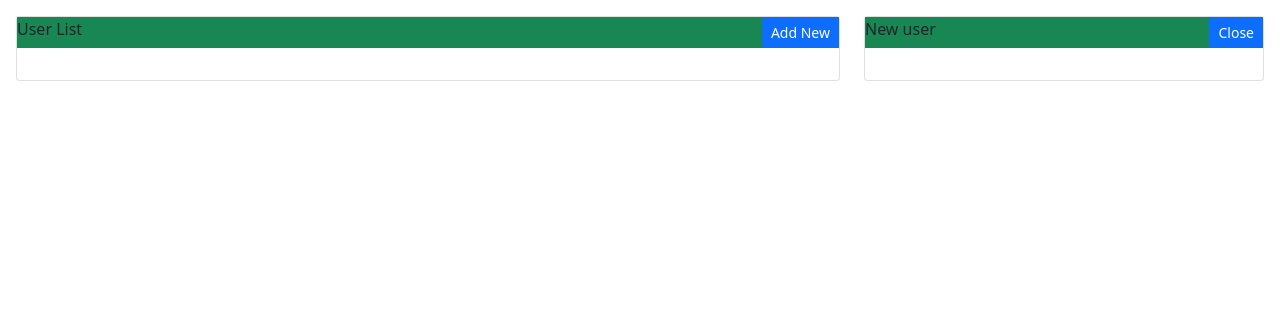
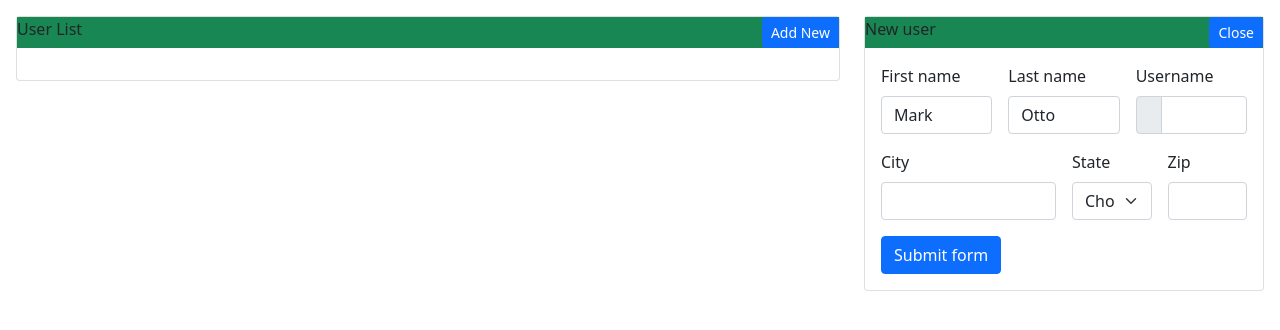
Before and after one commit to Avenkatesh1/Angular_JSON-CRUD, an Angular app: page / in a window 1280 px wide. Shown: the top 330 px of the page. Built offline with nearby package versions, Linux system fonts and the light colour scheme.

Commit message:
I Have create an form usind reactive form validation

```diff
--- a/db.json
+++ b/db.json
@@ -1,22 +1,26 @@
 {
     "user":[
-        {"userId":101, "userName":"Venkatesh"},
-        {"userId":102, "userName":"Sthish"},
-        {"userId":103, "userName":"Nandini"},
-        {"userId":104, "userName":"Raju"},
-        {"userId":105, "userName":"Amma"}
+        {"userId":101, "userName":"Venkatesh", "FName":"ABC", "LName":"ABC", "City":"BLR", "State":"KA", "Pincode":560029},
+        {"userId":102, "userName":"Sthish", "FName":"ABC", "LName":"ABC", "City":"BLR", "State":"KA", "Pincode":560029},
+        {"userId":103, "userName":"Nandini", "FName":"ABC", "LName":"ABC", "City":"BLR", "State":"KA", "Pincode":560029},
+        {"userId":104, "userName":"Raju", "FName":"ABC", "LName":"ABC", "City":"BLR", "State":"KA", "Pincode":560029},
+        {"userId":105, "userName":"Amma", "FName":"ABC", "LName":"ABC", "City":"BLR", "State":"KA", "Pincode":560029}
     ],
-    "cityList":["Bangalore", "Hydharabad", "Pune", "Maharastra"],
+    "cityList":["Bangalore", "Hydharabad", "Pune", "Andhrapradesh"],
+    "stateList":["KA", "TL", "MH", "AP"],
     "createList":{
         "result":"true",
-        "data":{"userId":101, "userName":"Venkatesh"}
+        "data":{"userId":101, "userName":"Venkatesh", "FName":"ABC", "LName":"ABC", "City":"BLR", "State":"KA", "Pincode":560029}
+
     },
     "updateList":{
         "result":"true",
-        "data":{"userId":102, "userName":"Venkat"}
+        "data":{"userId":101, "userName":"Venkatesh", "FName":"ABC", "LName":"ABC", "City":"BLR", "State":"KA", "Pincode":560029}
+
     },
     "deleteList":{
         "result":"true",
-        "data":{"userId":103, "userName":"Venky"}
+        "data":{"userId":101, "userName":"Venkatesh", "FName":"ABC", "LName":"ABC", "City":"BLR", "State":"KA", "Pincode":560029}
+
     }
 }
--- a/src/app/app.component.html
+++ b/src/app/app.component.html
@@ -31,9 +31,60 @@
                 </div>
             </div>
             <div class="card-body">
-                <table>
 
-                </table>
+                    <form class="row g-3 needs-validation" novalidate>
+                        <div class="col-md-4">
+                          <label for="validationCustom01" class="form-label">First name</label>
+                          <input type="text" class="form-control" id="validationCustom01" value="Mark" required>
+                          <div class="valid-feedback">
+                            Looks good!
+                          </div>
+                        </div>
+                        <div class="col-md-4">
+                          <label for="validationCustom02" class="form-label">Last name</label>
+                          <input type="text" class="form-control" id="validationCustom02" value="Otto" required>
+                          <div class="valid-feedback">
+                            Looks good!
+                          </div>
+                        </div>
+                        <div class="col-md-4">
+                          <label for="validationCustomUsername" class="form-label">Username</label>
+                          <div class="input-group has-validation">
+                            <span class="input-group-text" id="inputGroupPrepend"></span>
+                            <input type="text" class="form-control" id="validationCustomUsername" aria-describedby="inputGroupPrepend" required>
+                            <div class="invalid-feedback">
+                              Please choose a username.
+                            </div>
+                          </div>
+                        </div>
+                        <div class="col-md-6">
+                          <label for="validationCustom03" class="form-label">City</label>
+                          <input type="text" class="form-control" id="validationCustom03" required>
+                          <div class="invalid-feedback">
+                            Please provide a valid city.
+                          </div>
+                        </div>
+                        <div class="col-md-3">
+                          <label for="validationCustom04" class="form-label">State</label>
+                          <select class="form-select" id="validationCustom04" required>
+                            <option selected disabled value="">Choose...</option>
+                            <option>...</option>
+                          </select>
+                          <div class="invalid-feedback">
+                            Please select a valid state.
+                          </div>
+                        </div>
+                        <div class="col-md-3">
+                          <label for="validationCustom05" class="form-label">Zip</label>
+                          <input type="text" class="form-control" id="validationCustom05" required>
+                          <div class="invalid-feedback">
+                            Please provide a valid zip.
+                          </div>
+                        </div>
+                        <div class="col-12">
+                          <button class="btn btn-primary" type="submit">Submit form</button>
+                        </div>
+                      </form>
             </div>
         </div>
     </div>
```
